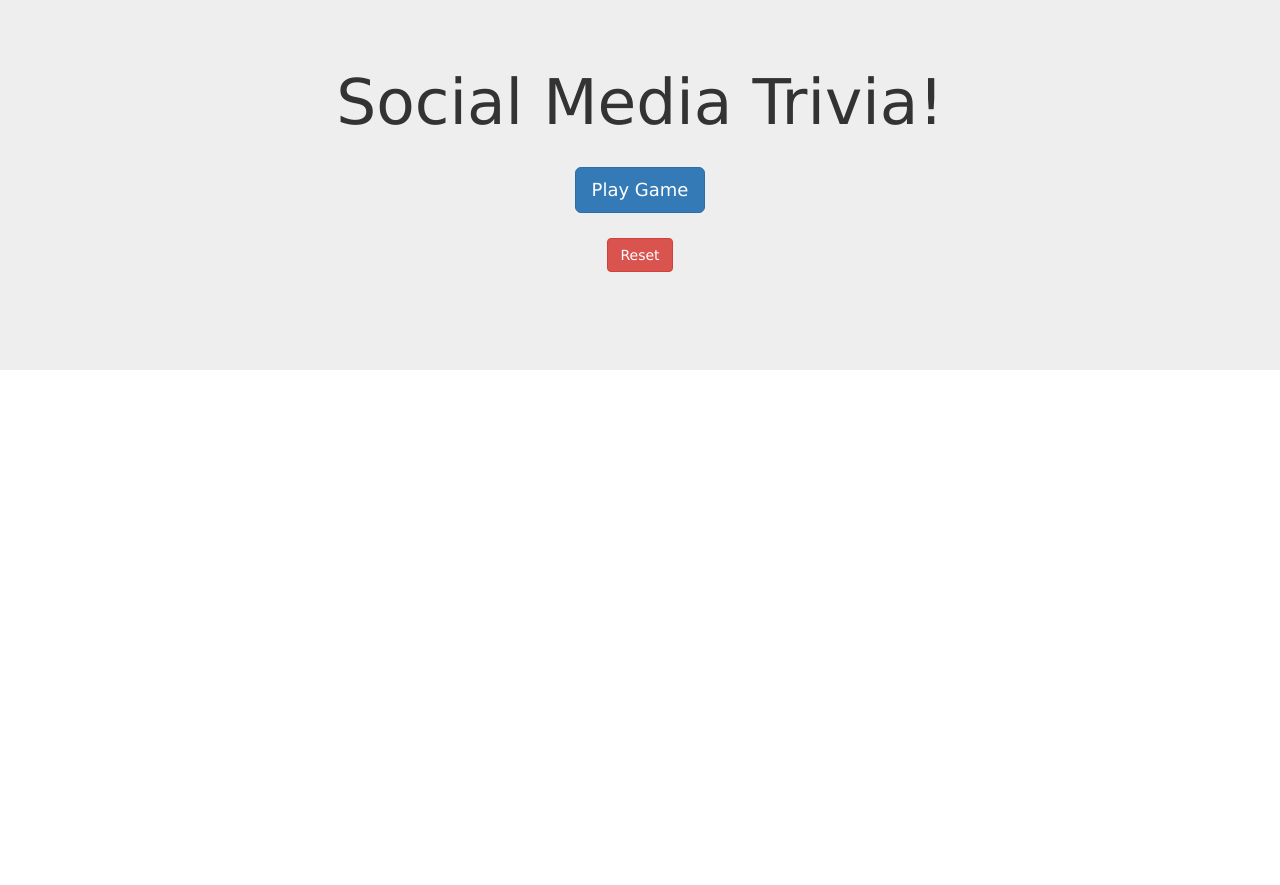
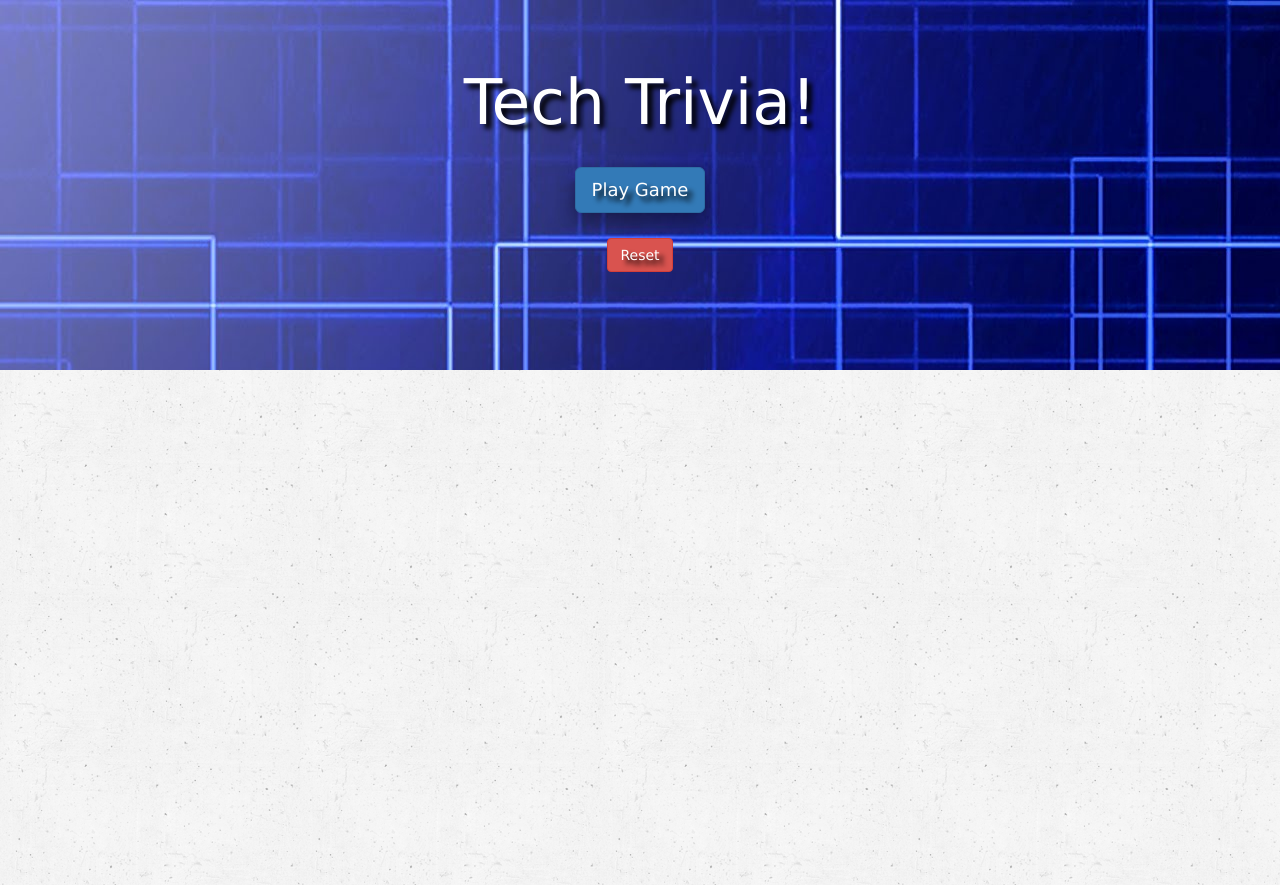
Before and after one commit to nakrap/triviaGame, a plain HTML site: page index.html in a window 1280 px wide. Drawn offline with nearby package versions, Linux system fonts and the light colour scheme.

Commit message:
styled some stuff and fixed bugs

```diff
--- a/assets/css/style.css
+++ b/assets/css/style.css
@@ -2,12 +2,22 @@
     font-family: 'Lucida Sans', 'Lucida Sans Regular', 'Lucida Grande', 'Lucida Sans Unicode', Geneva, Verdana, sans-serif;
     margin: auto;
     text-align: center;
+    text-shadow:5px 5px 5px black;
+    color: white;
+    line-height: 200%;
+    background-image: url('../images/maxresdefault.jpg');
 }
 
 #start-btn {
     margin-top: 20px;
     margin-bottom: 10px;
+    box-shadow: 0 8px 16px 0 rgba(0,0,0,0.2), 0 6px 20px 0 rgba(0,0,0,0.19);
 }
+
+#start-btn:hover {
+    box-shadow: 0 12px 16px 0 rgba(0,0,0,0.24), 0 17px 50px 0 rgba(0,0,0,0.19);
+}
+
 
 #timer {
     font-family: 'Lucida Sans', 'Lucida Sans Regular', 'Lucida Grande', 'Lucida Sans Unicode', Geneva, Verdana, sans-serif;
@@ -66,4 +76,10 @@ button:hover {
 #questionArea {
     margin-top: 40px;
     padding-bottom: 40px;
+    background: none;
 }
+
+body {
+    line-height: 200%;
+    background-image: url('../images/old_wall.png');
+}
--- a/index.html
+++ b/index.html
@@ -4,7 +4,7 @@
     <meta charset="UTF-8">
     <meta name="viewport" content="width=device-width, initial-scale=1.0">
     <meta http-equiv="X-UA-Compatible" content="ie=edge">
-    <title>Social Media Trivia</title>
+    <title>Tech Trivia</title>
     <link rel="stylesheet" href="https://maxcdn.bootstrapcdn.com/bootstrap/3.3.6/css/bootstrap.min.css">
     <script
       src="https://code.jquery.com/jquery-3.3.1.slim.min.js"
@@ -17,7 +17,7 @@
 <body>
 
         <div class="jumbotron">
-            <h1>Social Media Trivia!</h1>
+            <h1>Tech Trivia!</h1>
             <p><a class="btn btn-primary btn-lg" href="#" role="button" id="start-btn">Play Game</a></p>
             <p><a class="btn btn-danger btn-md" href="#" role="button" type="reset" value="Reset" id="reset-btn">Reset</a></p>
             <p id="timer"></p>
```
Also changed, not shown: assets/images/maxresdefault.jpg (added), assets/images/old_wall.png (added), 2 other files.
